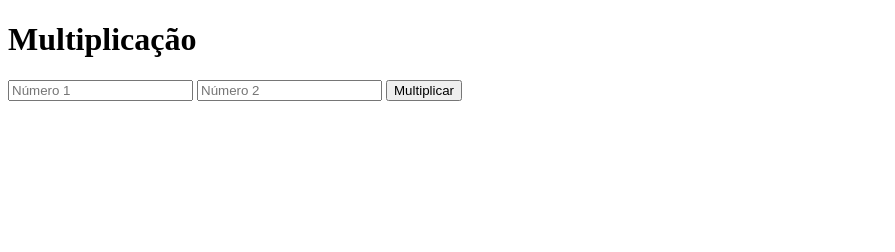
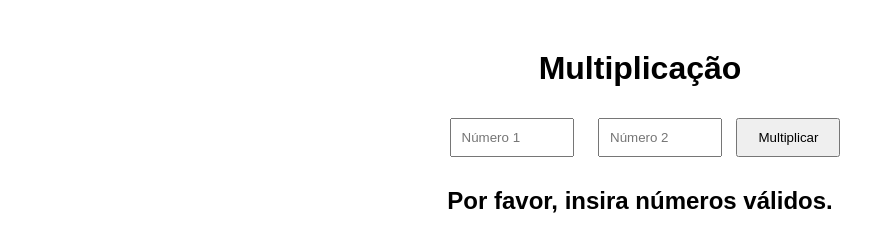
Before and after one commit to Matheus15646/Atividade_Matheus, a plain HTML site: page Multiplicar.html in a window 1280 px wide. Both pictures are taken after a click on the button "Multiplicar". Shown: the whole page, without its empty margins (0-895 px from the left). Drawn offline with Linux system fonts and the light colour scheme.

Commit message:
Colocando_Js_e_CSS

```diff
--- a/Multiplicar.html
+++ b/Multiplicar.html
@@ -1,15 +1,50 @@
 <!DOCTYPE html>
 <html lang="pt-BR">
+
 <head>
     <meta charset="UTF-8">
     <meta name="viewport" content="width=device-width, initial-scale=1.0">
     <title>Atividade2</title>
+    <style>
+        body {
+            font-family: Arial, sans-serif;
+            text-align: center;
+            margin-top: 50px;
+        }
+
+        input {
+            margin: 10px;
+            padding: 10px;
+            width: 100px;
+        }
+
+        button {
+            padding: 10px 20px;
+            cursor: pointer;
+        }
+    </style>
 </head>
+
 <body>
     <h1>Multiplicação</h1>
     <input type="number" id="num1" placeholder="Número 1">
     <input type="number" id="num2" placeholder="Número 2">
     <button id="calcButton">Multiplicar</button>
     <h2 id="result"></h2>
+    <script>
+        document.getElementById('calcButton').addEventListener('click', function () {
+            const num1 = parseFloat(document.getElementById('num1').value);
+            const num2 = parseFloat(document.getElementById('num2').value);
+
+            if (isNaN(num1) || isNaN(num2)) {
+                document.getElementById('result').textContent = "Por favor, insira números válidos.";
+                return;
+            }
+
+            const result = num1 * num2;
+            document.getElementById('result').textContent = `Resultado: ${result}`;
+        });
+    </script>
 </body>
+
 </html>
```
